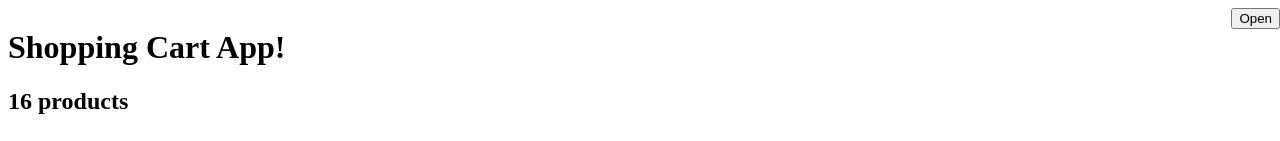
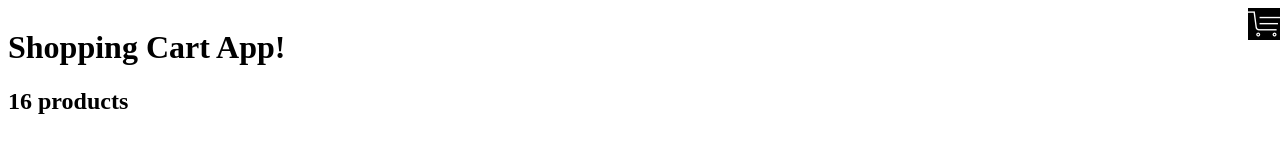
Before and after one commit to choffmancode/shopping-cart-app, a React (Vite) app: page / in a window 1280 px wide. Shown: the top 141 px of the page. Built offline with nearby package versions, Linux system fonts and the light colour scheme.

Commit message:
cart icon

```diff
--- a/src/App.jsx
+++ b/src/App.jsx
@@ -4,6 +4,7 @@ import React, { useEffect, useState } from 'react';
 import { ProductList } from './components/ProductList';
 import { Cart } from './components/Cart';
 import CartSidebar from './components/CartSidebar';
+
 
 // utils
 // import { QueryClient, QueryClientProvider, useQuery } from 'react-query';
--- a/src/components/CartSidebar.jsx
+++ b/src/components/CartSidebar.jsx
@@ -23,13 +23,17 @@ const StyledSidebar = styled(Sidebar)`
     z-index: 101
 `
 
+const CartIcon = styled.img`
+    background-color: black;
+`
+
 // look into making StyledCart that will spread each piece of cart content evenly
 
 const CartSidebar = ({cartCollapsed, setCartCollapsed, handleCartClick}) => {
 
     return(
             <>
-                <button onClick={handleCartClick}>{cartCollapsed ? "Open" : "Close"}</button>
+                <CartIcon onClick={handleCartClick} src="/data/static/cart-icon.png"></CartIcon>
 
                     <StyledSidebar backgroundColor="rgb(0, 0, 0)" collapsed={cartCollapsed} collapsedWidth="0px">
                         <Cart />
@@ -39,4 +43,6 @@ const CartSidebar = ({cartCollapsed, setCartCollapsed, handleCartClick}) => {
         )
 }
 
+
+// public\data\static\cart-icon.png
 export default CartSidebar;
```
